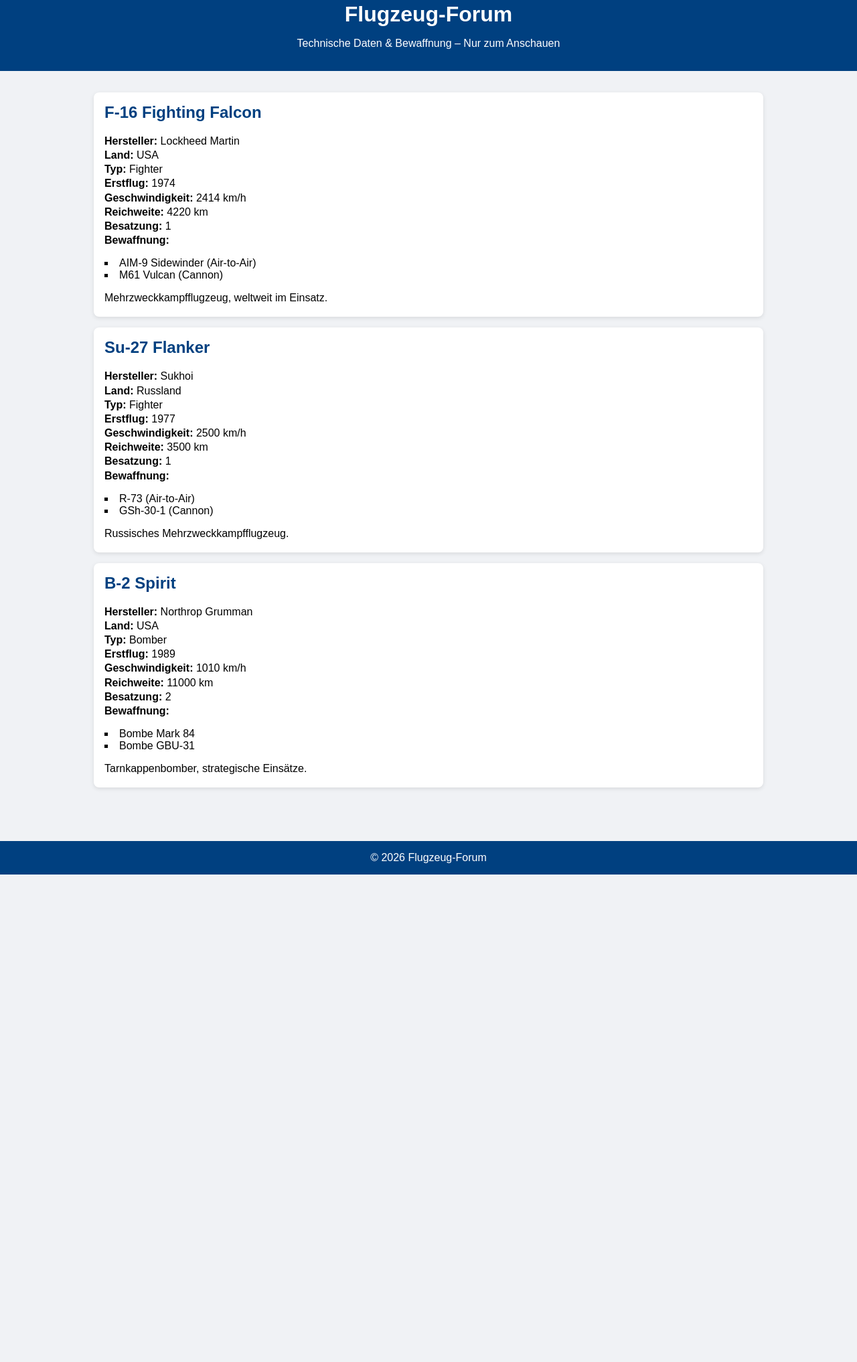
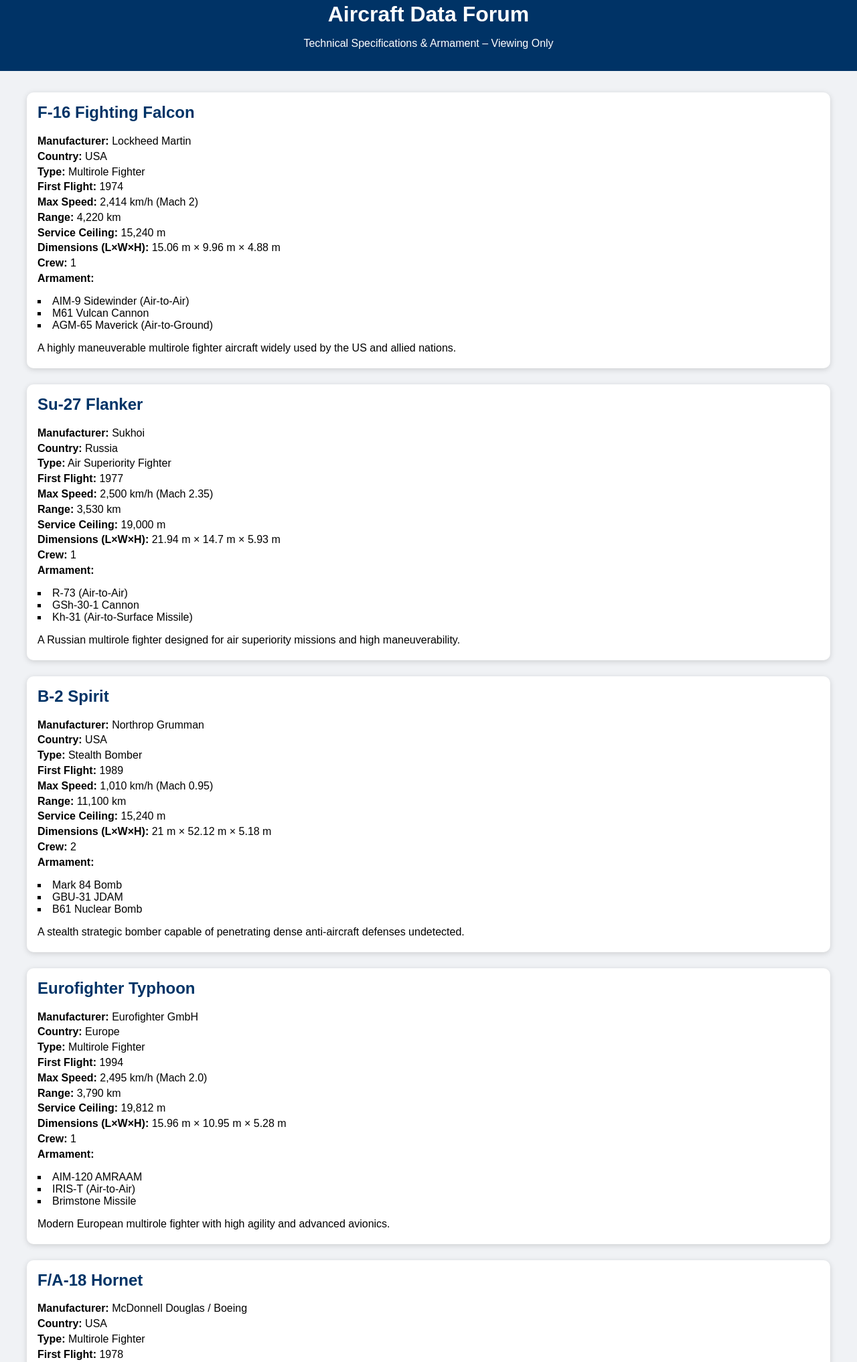
Before and after one commit to enggaens-dot/Aircaftforum, a plain HTML site: page index.html in a window 1280 px wide. Shown: the part 13-2047 px from the top of the page at 67% size. Before the commit the page ends 1319 px from the top, so only its background shows below. Drawn offline with Linux system fonts and the light colour scheme.

Commit message:
Update index.html

```diff
--- a/index.html
+++ b/index.html
@@ -1,75 +1,167 @@
 <!DOCTYPE html>
-<html lang="de">
+<html lang="en">
 <head>
 <meta charset="UTF-8">
 <meta name="viewport" content="width=device-width, initial-scale=1.0">
-<title>Flugzeug-Forum</title>
+<title>Aircraft Data Forum</title>
 <style>
   body { font-family: Arial, sans-serif; background: #f0f2f5; margin: 0; padding: 0; }
-  header { background: #004080; color: white; padding: 1rem; text-align: center; }
+  header { background: #003366; color: white; padding: 1rem; text-align: center; }
   h1 { margin: 0; font-size: 2rem; }
-  main { padding: 2rem; max-width: 1000px; margin: auto; }
-  .aircraft-card { background: white; padding: 1rem; margin-bottom: 1rem; border-radius: 8px; box-shadow: 0 2px 6px rgba(0,0,0,0.1); }
-  .aircraft-card h2 { margin-top: 0; color: #004080; }
-  .aircraft-card p { margin: 0.2rem 0; }
+  main { padding: 2rem; max-width: 1200px; margin: auto; }
+  .aircraft-card { background: white; padding: 1rem; margin-bottom: 1.5rem; border-radius: 10px; box-shadow: 0 2px 8px rgba(0,0,0,0.15); }
+  .aircraft-card h2 { margin-top: 0; color: #003366; }
+  .aircraft-card p { margin: 0.3rem 0; }
   .weapon-list { list-style: square inside; padding-left: 0; }
-  footer { text-align: center; padding: 1rem; background: #004080; color: white; margin-top: 2rem; }
+  footer { text-align: center; padding: 1rem; background: #003366; color: white; margin-top: 2rem; }
 </style>
 </head>
 <body>
 <header>
-  <h1>Flugzeug-Forum</h1>
-  <p>Technische Daten & Bewaffnung – Nur zum Anschauen</p>
+  <h1>Aircraft Data Forum</h1>
+  <p>Technical Specifications & Armament – Viewing Only</p>
 </header>
 <main id="aircraft-container">
-  <!-- Flugzeuge werden hier angezeigt -->
+  <!-- Aircraft cards will be generated here -->
 </main>
 <footer>
-  &copy; 2026 Flugzeug-Forum
+  &copy; 2026 Aircraft Data Forum
 </footer>
 
 <script>
-// Hier kommen die Flugzeugdaten
+// Detailed aircraft data array
 const aircraftData = [
   {
     name: "F-16 Fighting Falcon",
     manufacturer: "Lockheed Martin",
     country: "USA",
-    type: "Fighter",
+    type: "Multirole Fighter",
     first_flight: 1974,
-    max_speed: "2414 km/h",
-    range: "4220 km",
+    max_speed: "2,414 km/h (Mach 2)",
+    range: "4,220 km",
+    service_ceiling: "15,240 m",
+    length: "15.06 m",
+    wingspan: "9.96 m",
+    height: "4.88 m",
     crew: 1,
-    weapons: ["AIM-9 Sidewinder (Air-to-Air)", "M61 Vulcan (Cannon)"],
-    description: "Mehrzweckkampfflugzeug, weltweit im Einsatz."
+    weapons: ["AIM-9 Sidewinder (Air-to-Air)", "M61 Vulcan Cannon", "AGM-65 Maverick (Air-to-Ground)"],
+    description: "A highly maneuverable multirole fighter aircraft widely used by the US and allied nations."
   },
   {
     name: "Su-27 Flanker",
     manufacturer: "Sukhoi",
-    country: "Russland",
-    type: "Fighter",
+    country: "Russia",
+    type: "Air Superiority Fighter",
     first_flight: 1977,
-    max_speed: "2500 km/h",
-    range: "3500 km",
+    max_speed: "2,500 km/h (Mach 2.35)",
+    range: "3,530 km",
+    service_ceiling: "19,000 m",
+    length: "21.94 m",
+    wingspan: "14.7 m",
+    height: "5.93 m",
     crew: 1,
-    weapons: ["R-73 (Air-to-Air)", "GSh-30-1 (Cannon)"],
-    description: "Russisches Mehrzweckkampfflugzeug."
+    weapons: ["R-73 (Air-to-Air)", "GSh-30-1 Cannon", "Kh-31 (Air-to-Surface Missile)"],
+    description: "A Russian multirole fighter designed for air superiority missions and high maneuverability."
   },
   {
     name: "B-2 Spirit",
     manufacturer: "Northrop Grumman",
     country: "USA",
-    type: "Bomber",
+    type: "Stealth Bomber",
     first_flight: 1989,
-    max_speed: "1010 km/h",
-    range: "11000 km",
+    max_speed: "1,010 km/h (Mach 0.95)",
+    range: "11,100 km",
+    service_ceiling: "15,240 m",
+    length: "21 m",
+    wingspan: "52.12 m",
+    height: "5.18 m",
     crew: 2,
-    weapons: ["Bombe Mark 84", "Bombe GBU-31"],
-    description: "Tarnkappenbomber, strategische Einsätze."
+    weapons: ["Mark 84 Bomb", "GBU-31 JDAM", "B61 Nuclear Bomb"],
+    description: "A stealth strategic bomber capable of penetrating dense anti-aircraft defenses undetected."
+  },
+  {
+    name: "Eurofighter Typhoon",
+    manufacturer: "Eurofighter GmbH",
+    country: "Europe",
+    type: "Multirole Fighter",
+    first_flight: 1994,
+    max_speed: "2,495 km/h (Mach 2.0)",
+    range: "3,790 km",
+    service_ceiling: "19,812 m",
+    length: "15.96 m",
+    wingspan: "10.95 m",
+    height: "5.28 m",
+    crew: 1,
+    weapons: ["AIM-120 AMRAAM", "IRIS-T (Air-to-Air)", "Brimstone Missile"],
+    description: "Modern European multirole fighter with high agility and advanced avionics."
+  },
+  {
+    name: "F/A-18 Hornet",
+    manufacturer: "McDonnell Douglas / Boeing",
+    country: "USA",
+    type: "Multirole Fighter",
+    first_flight: 1978,
+    max_speed: "1,915 km/h (Mach 1.8)",
+    range: "2,330 km",
+    service_ceiling: "15,240 m",
+    length: "17.1 m",
+    wingspan: "12.3 m",
+    height: "4.66 m",
+    crew: 1,
+    weapons: ["AIM-9 Sidewinder", "AGM-65 Maverick", "M61 Vulcan Cannon"],
+    description: "Carrier-capable multirole fighter used by the US Navy and Marine Corps."
+  },
+  {
+    name: "A-10 Thunderbolt II",
+    manufacturer: "Fairchild Republic",
+    country: "USA",
+    type: "Close Air Support",
+    first_flight: 1972,
+    max_speed: "706 km/h (Mach 0.56)",
+    range: "3,290 km",
+    service_ceiling: "13,716 m",
+    length: "16.26 m",
+    wingspan: "17.53 m",
+    height: "4.42 m",
+    crew: 1,
+    weapons: ["GAU-8/A Avenger 30mm Cannon", "AGM-65 Maverick", "Hydra 70 Rockets"],
+    description: "Durable aircraft specifically designed for close air support of ground troops."
+  },
+  {
+    name: "MiG-29 Fulcrum",
+    manufacturer: "Mikoyan",
+    country: "Russia",
+    type: "Air Superiority Fighter",
+    first_flight: 1977,
+    max_speed: "2,400 km/h (Mach 2.25)",
+    range: "1,430 km",
+    service_ceiling: "18,000 m",
+    length: "17.32 m",
+    wingspan: "11.36 m",
+    height: "4.73 m",
+    crew: 1,
+    weapons: ["R-27 (Air-to-Air)", "R-73 (Air-to-Air)", "GSh-30-1 Cannon"],
+    description: "Russian fighter designed for high-speed interception and agility in dogfights."
+  },
+  {
+    name: "C-130 Hercules",
+    manufacturer: "Lockheed Martin",
+    country: "USA",
+    type: "Transport Aircraft",
+    first_flight: 1954,
+    max_speed: "671 km/h",
+    range: "3,800 km",
+    service_ceiling: "9,144 m",
+    length: "29.3 m",
+    wingspan: "40.4 m",
+    height: "11.9 m",
+    crew: 5,
+    weapons: ["Optional defensive guns only"],
+    description: "Tactical airlifter widely used for troop transport, cargo, and humanitarian missions."
   }
 ];
 
-// Funktion zum Anzeigen
+// Generate HTML cards
 const container = document.getElementById("aircraft-container");
 
 aircraftData.forEach(ac => {
@@ -77,14 +169,16 @@ aircraftData.forEach(ac => {
   card.className = "aircraft-card";
   card.innerHTML = `
     <h2>${ac.name}</h2>
-    <p><strong>Hersteller:</strong> ${ac.manufacturer}</p>
-    <p><strong>Land:</strong> ${ac.country}</p>
-    <p><strong>Typ:</strong> ${ac.type}</p>
-    <p><strong>Erstflug:</strong> ${ac.first_flight}</p>
-    <p><strong>Geschwindigkeit:</strong> ${ac.max_speed}</p>
-    <p><strong>Reichweite:</strong> ${ac.range}</p>
-    <p><strong>Besatzung:</strong> ${ac.crew}</p>
-    <p><strong>Bewaffnung:</strong></p>
+    <p><strong>Manufacturer:</strong> ${ac.manufacturer}</p>
+    <p><strong>Country:</strong> ${ac.country}</p>
+    <p><strong>Type:</strong> ${ac.type}</p>
+    <p><strong>First Flight:</strong> ${ac.first_flight}</p>
+    <p><strong>Max Speed:</strong> ${ac.max_speed}</p>
+    <p><strong>Range:</strong> ${ac.range}</p>
+    <p><strong>Service Ceiling:</strong> ${ac.service_ceiling}</p>
+    <p><strong>Dimensions (L×W×H):</strong> ${ac.length} × ${ac.wingspan} × ${ac.height}</p>
+    <p><strong>Crew:</strong> ${ac.crew}</p>
+    <p><strong>Armament:</strong></p>
     <ul class="weapon-list">
       ${ac.weapons.map(w => `<li>${w}</li>`).join("")}
     </ul>
```
